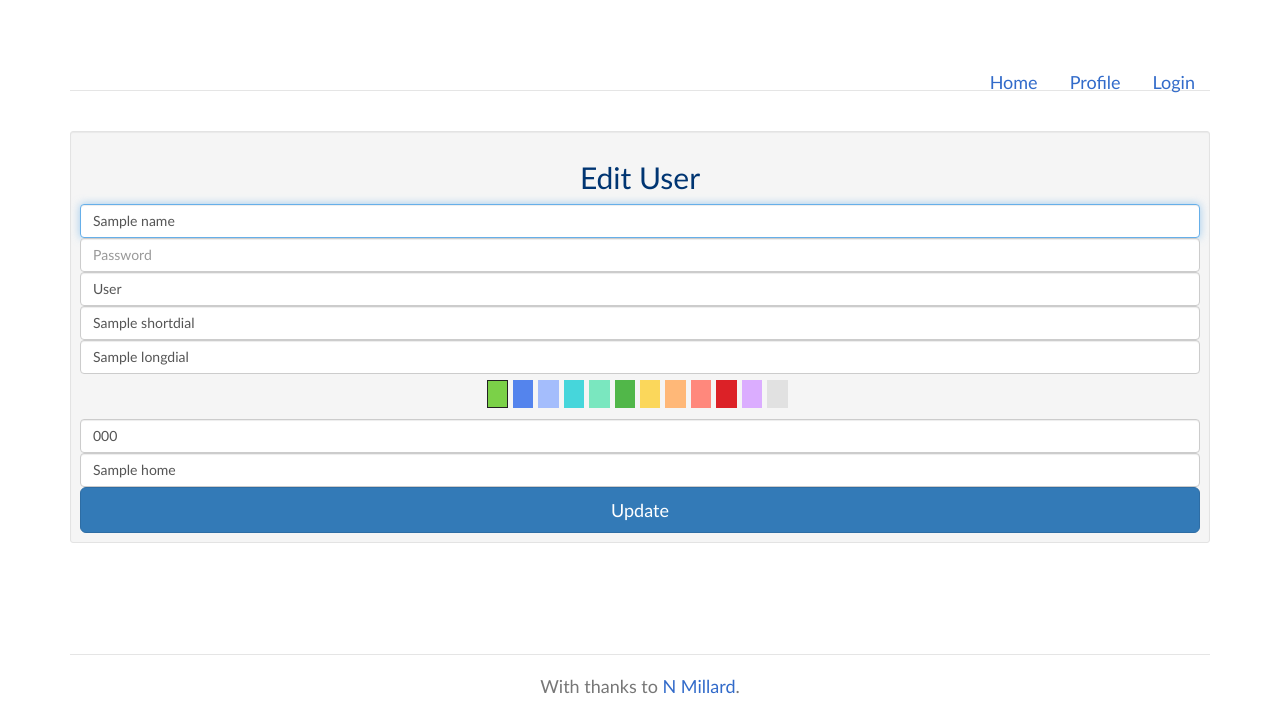
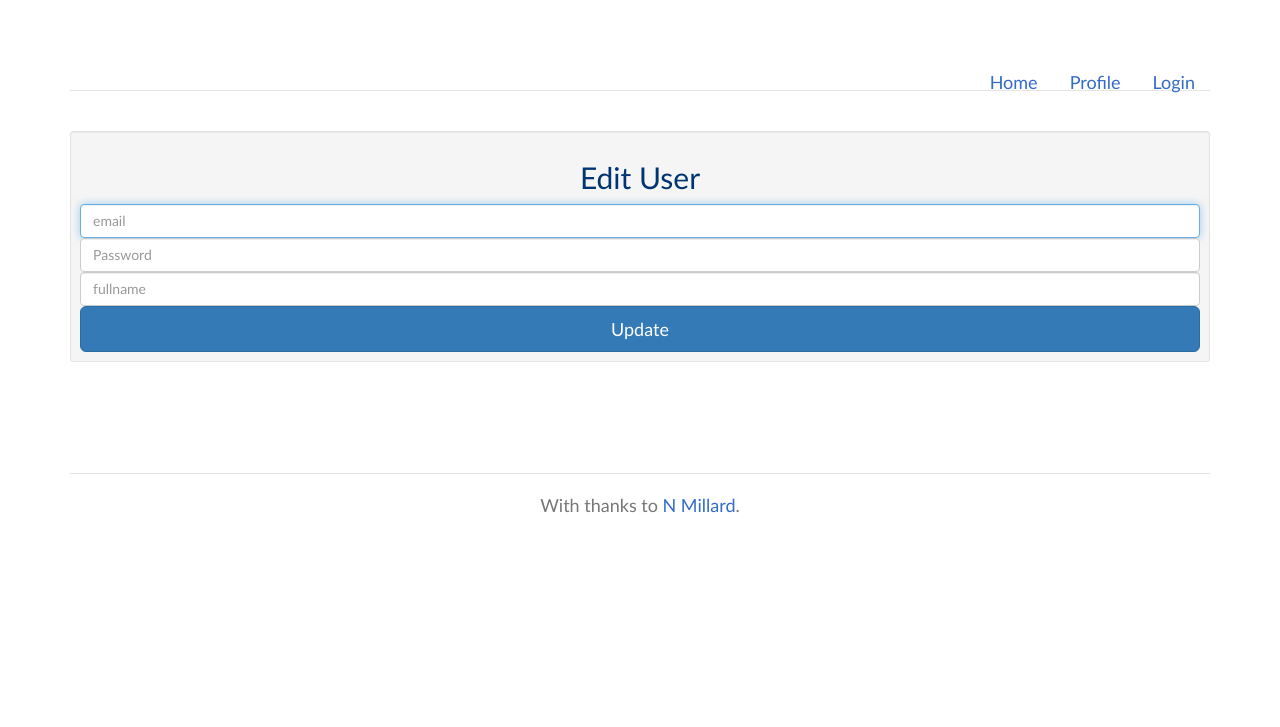
Before and after one commit to neilmillard/fxtrader, a PHP site: template app/templates/user.twig in a window 1280 px wide. Shown: the top 727 px of the page. Run offline with PHP 8.4, Linux system fonts and the light colour scheme; the template is opened without the code that fills it: most values are stand-ins (such as "Sample title", 1, 10 or a date in 2020); some libraries are stand-ins or nearby versions.

Commit message:
update code to use email on profile screens

```diff
--- a/app/dependencies.php
+++ b/app/dependencies.php
@@ -99,7 +99,6 @@ $container['App\Action\UserAction'] = function ($c) {
     return new App\Action\UserAction($c['view'], $c['logger'], $c['router'], $c['flash'], $c['authenticator']);
 };
 
-
 $container['App\Action\LoginAction'] = function ($c) {
     return new App\Action\LoginAction($c['view'], $c['logger'], $c['router'], $c['flash'], $c['authenticator']);
 };
--- a/app/settings_dist.php
+++ b/app/settings_dist.php
@@ -35,5 +35,10 @@ return [
         'tablename' => 'users',
         'usernamefield' => 'email',
         'credentialfield' => 'hash'
+    ],
+
+    // hashid salt
+    'hashid' => [
+        'salt'  => 'this is my salt',
     ]
 ];
--- a/app/src/Action/UserAction.php
+++ b/app/src/Action/UserAction.php
@@ -29,7 +29,7 @@ final class UserAction extends Controller
             $this->flash->addMessage('flash','No user specified');
             return $response->withRedirect($request->getUri()->getBaseUrl().$this->router->pathFor('users'));
         }
-        $user = R::findOne('users', ' name = ? ',[ $name ]);
+        $user = R::findOne('users', ' email = ? ',[ $name ]);
         if(!empty($user)){
             R::trash($user);
             $this->flash->addMessage('flash',"$name deleted");
--- a/app/src/Schema/database_schema.sql
+++ b/app/src/Schema/database_schema.sql
@@ -19,12 +19,13 @@ CREATE TABLE IF NOT EXISTS `users` (
   `fullname` char(20) NOT NULL,
   `password` char(15) NOT NULL,
   `hash` varchar(255) NOT NULL,
+  `role` char(15) NOT NULL DEFAULT 'user',
   PRIMARY KEY (`id`),
   UNIQUE KEY `Email` (`email`)
 ) ENGINE=MyISAM AUTO_INCREMENT=2 DEFAULT CHARSET=utf8 ROW_FORMAT=DYNAMIC;
 
-INSERT INTO `users` (`id`, `email`, `fullname`, `password`, `hash`) VALUES
-	(1, 'admin@neilmillard.com', 'Administrator_', 'Password1', '$2y$10$/Z3v5y2T/jBWaNcxXzFsA.KyF34yy0Dpbxz/R6Ba09Wn19J2tiSiW');
+INSERT INTO `users` (`id`, `email`, `fullname`, `password`, `hash`, `role`) VALUES
+	(1, 'admin@neilmillard.com', 'Administrator_', 'Password1', '$2y$10$/Z3v5y2T/jBWaNcxXzFsA.KyF34yy0Dpbxz/R6Ba09Wn19J2tiSiW', 'ADMIN');
 
 /*!40101 SET SQL_MODE=IFNULL(@OLD_SQL_MODE, '') */;
 /*!40014 SET FOREIGN_KEY_CHECKS=IF(@OLD_FOREIGN_KEY_CHECKS IS NULL, 1, @OLD_FOREIGN_KEY_CHECKS) */;
--- a/app/templates/layout.twig
+++ b/app/templates/layout.twig
@@ -30,7 +30,7 @@
 <div class="container">
     <div class="header">
         <ul class="nav nav-pills pull-right">
-            {% if identity.name == 'ADMIN' %}
+            {% if identity.role == 'ADMIN' %}
                 <li><a href="{{ base_url() }}{{ path_for('admin') }}">AdminMenu</a></li>
             {% endif %}
             <li><a href="{{ base_url() }}{{ path_for('homepage') }}">Home</a></li>
--- a/app/templates/user.twig
+++ b/app/templates/user.twig
@@ -10,31 +10,16 @@
 
     <form class="form-signin well well-sm" role="form" name="login" id="login" method="post">
         <h2 class="form-signin-heading">Edit User</h2>
-        <input type="text" name="username" class="form-control" placeholder="name" value="{{ name }}" autofocus required>
-        <input type="password" name="password" class="form-control" placeholder="Password" >
-        <input type="text" name="fullname" class="form-control" placeholder="fullname" value="{{ fullname }}" required>
-        <input type="text" name="shortdial" class="form-control" placeholder="shortdial" value="{{ shortdial }}" >
-        <input type="text" name="longdial" class="form-control" placeholder="longdial" value="{{ longdial }}" >
-        <select name="colour">
-            <option value="#7bd148">Green</option>
-            <option value="#5484ed">Bold blue</option>
-            <option value="#a4bdfc">Blue</option>
-            <option value="#46d6db">Turquoise</option>
-            <option value="#7ae7bf">Light green</option>
-            <option value="#51b749">Bold green</option>
-            <option value="#fbd75b">Yellow</option>
-            <option value="#ffb878">Orange</option>
-            <option value="#ff887c">Red</option>
-            <option value="#dc2127">Bold red</option>
-            <option value="#dbadff">Purple</option>
-            <option value="#e1e1e1">Gray</option>
-        </select>
-        <input type="text" name="mobile" class="form-control" placeholder="mobile" value="{{ mobile }}" >
-        <input type="text" name="home" class="form-control" placeholder="home" value="{{ home }}" >
+        <input type="text" name="username" class="form-control" placeholder="email" value="{{ user.email }}" autofocus required>
+        <input type="password" name="userpassword" class="form-control" placeholder="Password" >
+        <input type="text" name="userfullname" class="form-control" placeholder="fullname" value="{{ user.fullname }}" required>
+        {% if identity.role == 'ADMIN' %}
+        <input type="text" name="userrole" class="form-control" placeholder="role" value="{{ user.role }}" >
+        {% endif %}
         <button class="btn btn-lg btn-primary btn-block" type="submit">Update</button>
     </form>
-
-<br/><br/>
+{{ dump() }}
+    <br/><br/>
 
 {% endblock %}
 
--- a/composer.json
+++ b/composer.json
@@ -28,6 +28,7 @@
       "gabordemooij/redbean": "dev-master",
       "tavurth/oandawrap": "dev-master",
         "ircmaxell/password-compat": "1.0.3"
+
     },
     "minimum-stability": "dev"
 }
```
Also changed, not shown: app/src/Action/ProfileAction.php (+18 -15 lines), app/templates/profile.twig (+2 -8 lines), 1 other file.
